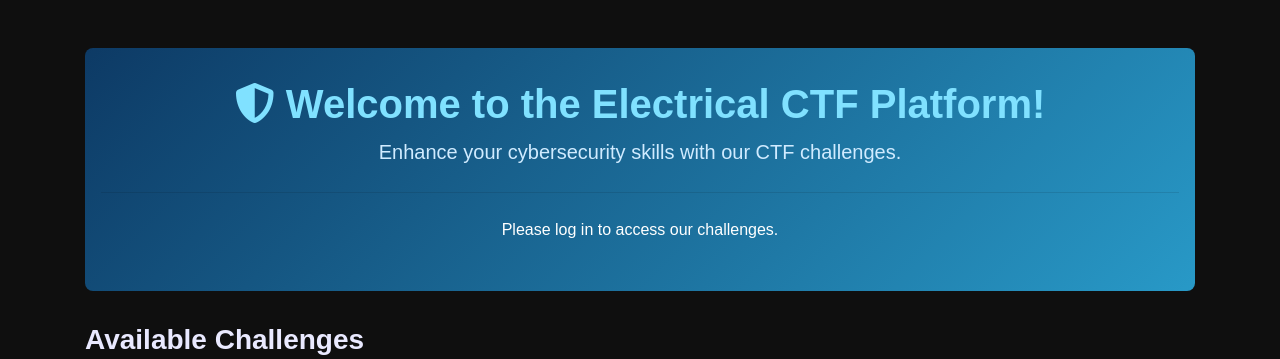
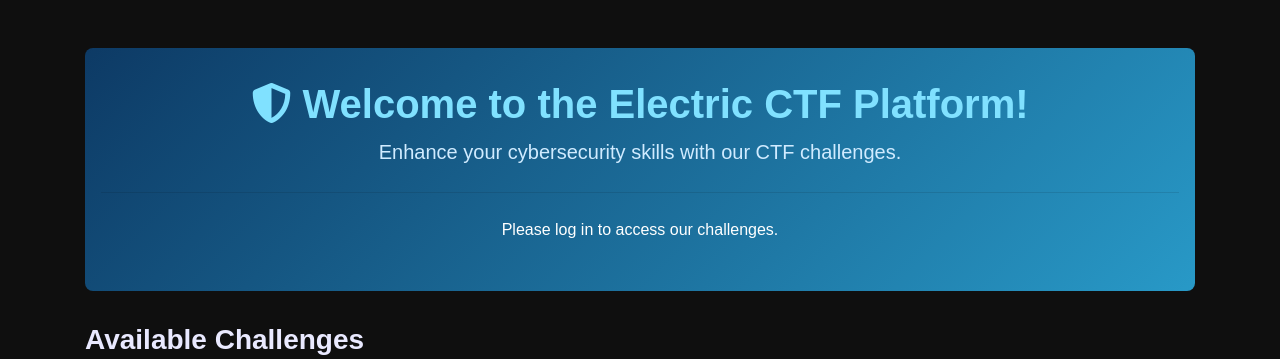
Before and after one commit to milckywayy/EE_CTF_Platform, a Flask app: page / in a window 1280 px wide. Shown: the part 86-445 px from the top of the page. Run offline with Flask 3, Linux system fonts and the light colour scheme; parts of the project's set-up code (start-up, migrations or seed data) failed here and were passed over; some libraries are stand-ins or nearby versions.

Commit message:
Fixed translation errors

```diff
--- a/templates/index.html
+++ b/templates/index.html
@@ -4,7 +4,7 @@
 
 {% block content %}
 <div class="jumbotron text-center">
-    <h1 class="display-5"><i class="fas fa-shield-alt"></i> {{ _('Welcome to the Electrical CTF Platform!') }}</h1>
+    <h1 class="display-5"><i class="fas fa-shield-alt"></i> {{ _('Welcome to the Electric CTF Platform!') }}</h1>
     <p class="lead">{{ _('Enhance your cybersecurity skills with our CTF challenges.') }}</p>
     <hr class="my-4">
     {% if 'logged_in' in session %}
```
Also changed, not shown: translations/pl/LC_MESSAGES/messages.po, 2 other files.
